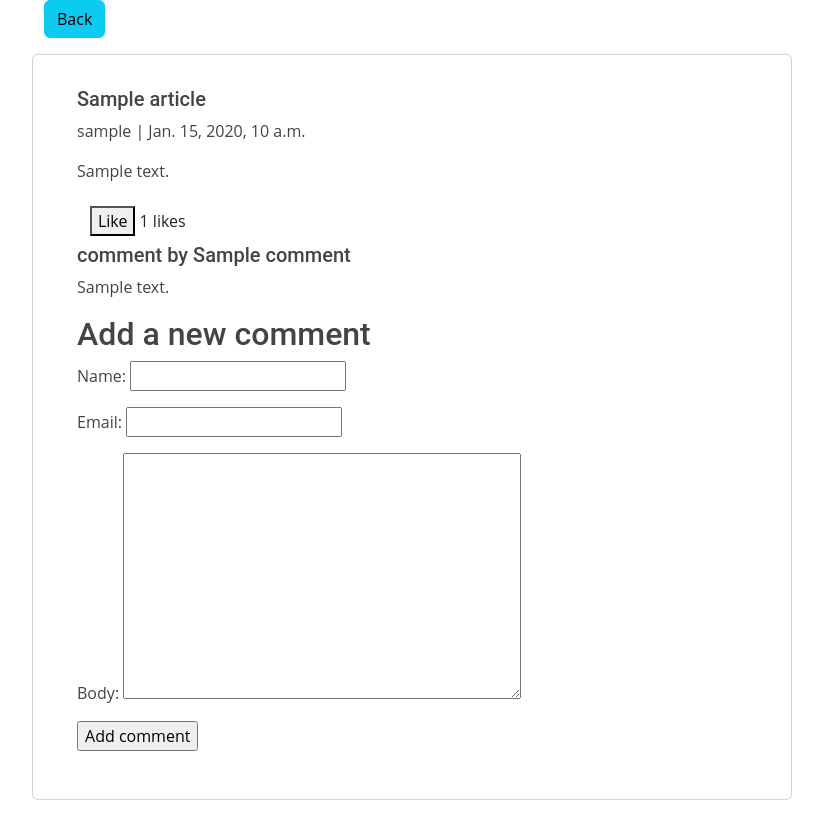
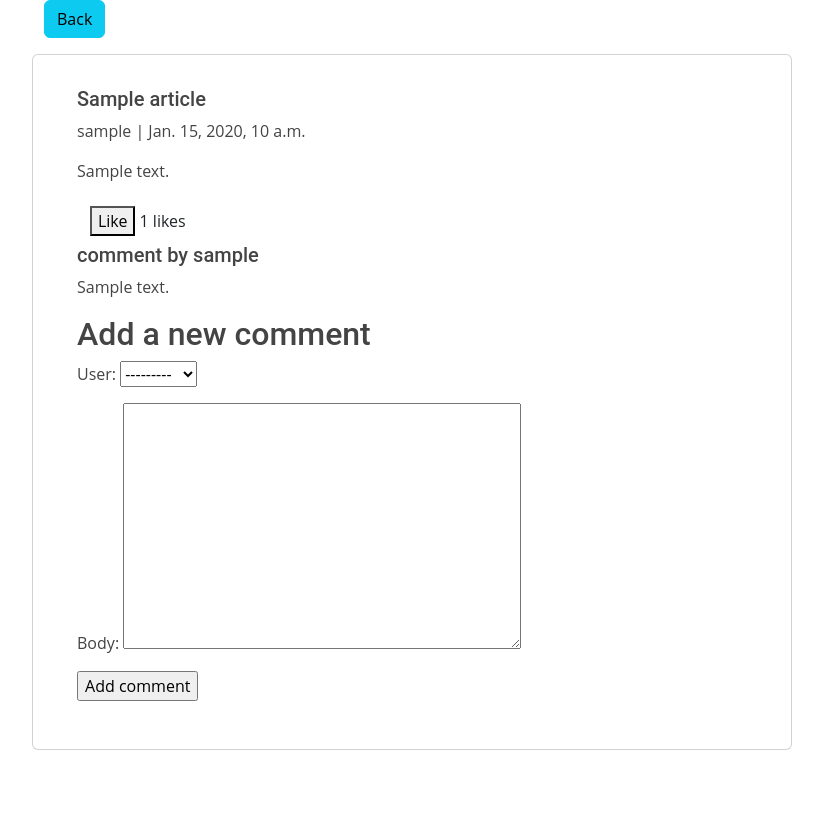
Before and after one commit to Chinjumerinamonachan/BlogApp, a Django app: page /1/ in a window 1280 px wide. Shown: the whole page, without its empty margins (38-861 px from the left). After the commit the page ends 750 px from the top, so only its background shows below. Run offline with Django 4.2, Linux system fonts and the light colour scheme; tables that the repository leaves empty hold one stand-in row (values such as "Sample post"); some libraries are stand-ins or nearby versions.

Commit message:
api_commit

```diff
--- a/BlogApp/settings.py
+++ b/BlogApp/settings.py
@@ -42,6 +42,7 @@ INSTALLED_APPS = [
     "myblog",
     'rest_framework',
     'blog_api',
+    'rest_framework.authtoken',
 ]
 
 MIDDLEWARE = [
@@ -129,9 +130,7 @@ if DEBUG:
         'rest_framework.renderers.BrowsableAPIRenderer',
     ]
 REST_FRAMEWORK = {
-    # 'DEFAULT_AUTHENTICATION_CLASSES': [
-    #     'rest_framework.authentication.TokenAuthentication',
-    # ],
+
 'DEFAULT_PERMISSION_CLASSES': [
         'rest_framework.permissions.IsAdminUser',
          'rest_framework.permissions.AllowAny',
--- a/blog_api/urls.py
+++ b/blog_api/urls.py
@@ -7,4 +7,6 @@ path("login/",views.login_user,name="login"),
 path("logout/",views.logout_user,name="logout"),
 path("create/",views.article_create,name="create"),
 path("<int:id>/",views.article_detail,name="detail"),
+path("user/<int:id>/",views.article_list,name="list"),
+path("comment/<int:id>/",views.article_comment_and_like_list,name="comment_list"),
 ]
--- a/myblog/forms.py
+++ b/myblog/forms.py
@@ -12,7 +12,7 @@ class ArticleForm(forms.ModelForm):
 class CommentForm(forms.ModelForm):
     class Meta:
         model = Comment
-        fields = ('name', 'email', 'body')
+        fields = ('user', 'body')
 
 
 class ContactForm(forms.ModelForm):
--- a/myblog/models.py
+++ b/myblog/models.py
@@ -44,11 +44,10 @@ class Like(models.Model):
     #     return self.article
 
 class Comment(models.Model):
-    post = models.ForeignKey(Article,
-                             on_delete=models.CASCADE,
-                             related_name='comments')
-    name = models.CharField(max_length=80)
-    email = models.EmailField()
+    post = models.ForeignKey(Article,on_delete=models.CASCADE,related_name='comments')
+    # name = models.CharField(max_length=80)
+    # email = models.EmailField()
+    user=models.ForeignKey(USER, on_delete= models.CASCADE)
     body = models.TextField()
     created = models.DateTimeField(auto_now_add=True)
     updated = models.DateTimeField(auto_now=True)
@@ -58,7 +57,7 @@ class Comment(models.Model):
         ordering = ('created',)
 
     def __str__(self):
-        return 'Comment by {} on {}'.format(self.name, self.post)
+        return 'Comment by {} on {}'.format(self.user,self.post)
 
 class Contact(models.Model):
     name=models.CharField(max_length=100)
--- a/myblog/views.py
+++ b/myblog/views.py
@@ -4,12 +4,15 @@ from django.shortcuts import get_object_or_404, redirect, render
 
 from myblog.forms import ArticleForm, CommentForm, ContactForm
 from myblog.models import Article, Comment, Like
+import json
+from django.core import serializers
+
 
 USER = get_user_model()
 
 def home_view(request):
     # user1 = USER.objects.all()
-    # user = USER.objects.get('username')
+    # user = USER.objects.get('username
 
     articles=Article.objects.filter(status=1).order_by('-created_on')
     context={"articles":articles
@@ -52,9 +55,10 @@ def detail_view(request,aid):
             # Save the comment to the database
             new_comment.save()
             return JsonResponse({
+
                 'msg':'Success',
                   'new_comment': new_comment.body,
-                  'author':new_comment.name,
+
                   'date':new_comment.created,
                 #   'new_comment':new_comment
             })
--- a/templates/myblog/detail.html
+++ b/templates/myblog/detail.html
@@ -54,7 +54,7 @@
 
             </p>
             {{ comment.body|linebreaks }} -->
-            <h5 class="mt-0" id = 'commenter'>comment by {{comment.name}}</h5>
+            <h5 class="mt-0" id = 'commenter'>comment by {{comment.user}}</h5>
             <p id = 'comment'>{{comment.body}}</p>
             </div>
           {% empty %}
```
Also changed, not shown: blog_api/serializers.py (+19 -2 lines), blog_api/views.py (+45 -5 lines), myblog/migrations/0008_remove_comment_email_remove_comment_name_and_more.py (added).
